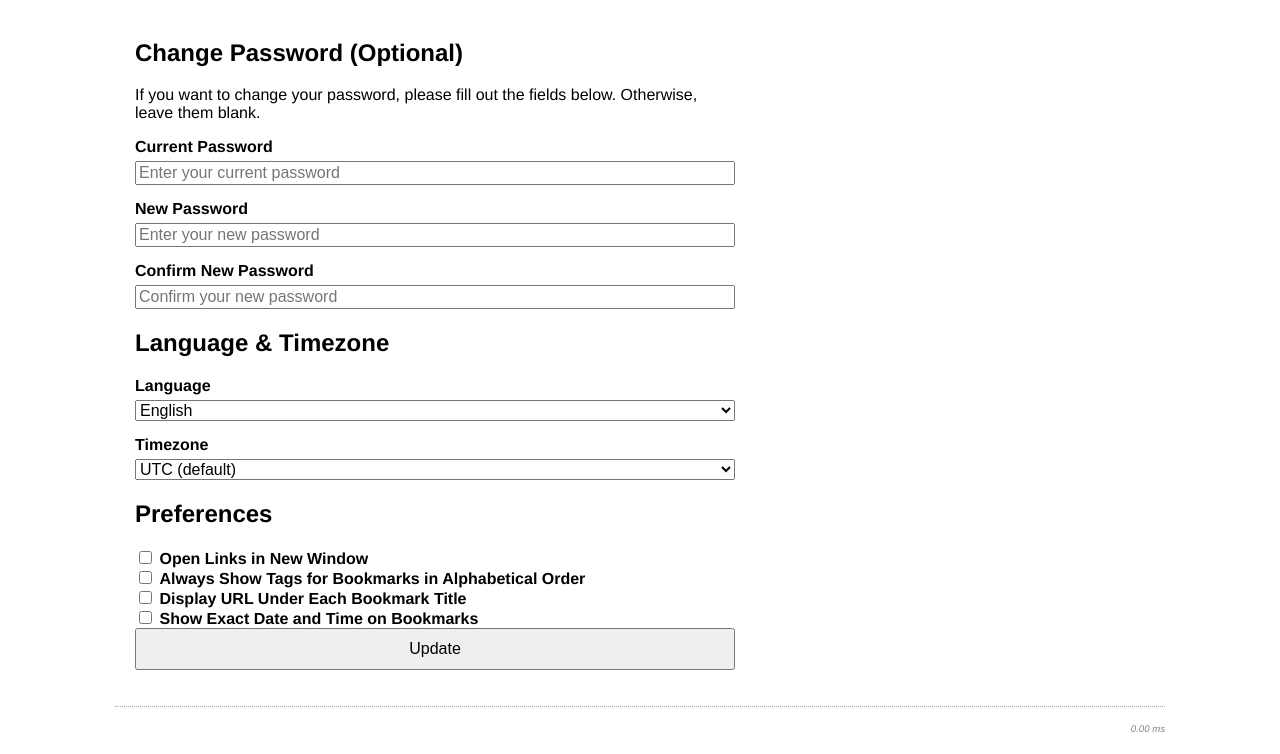
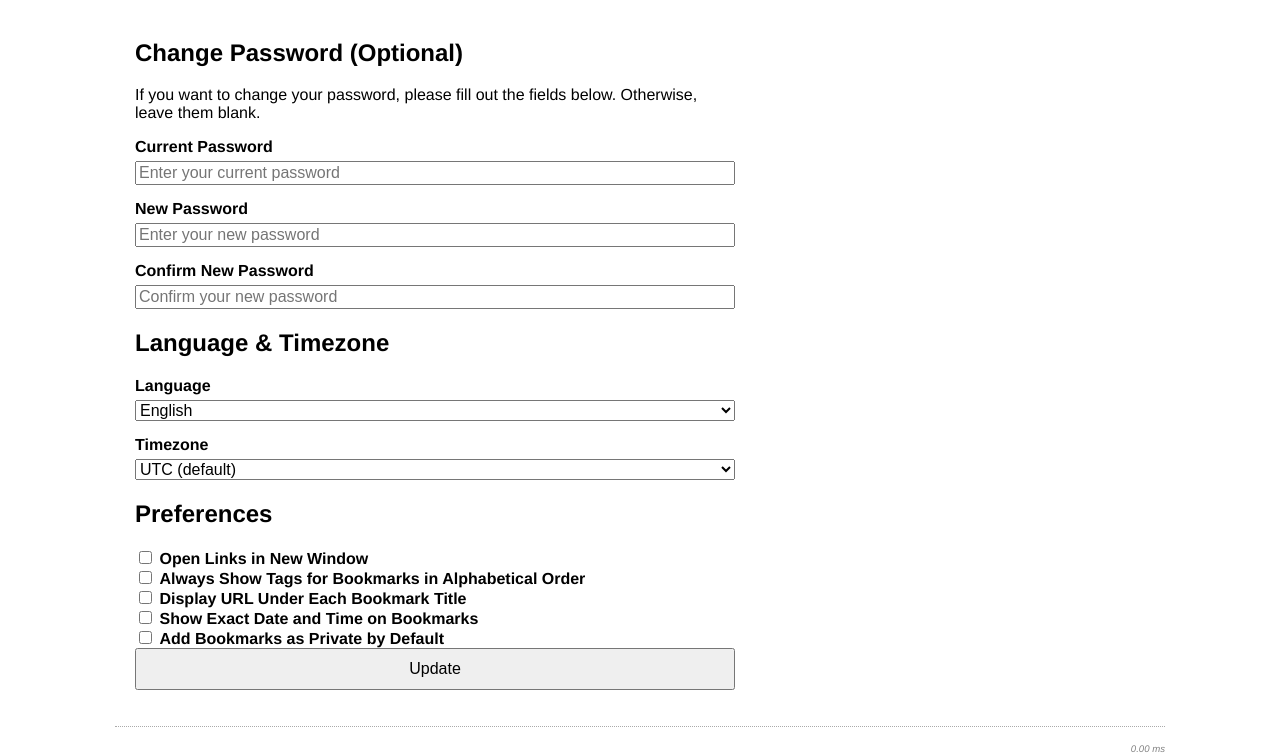
Before and after one commit to mileswilsondc/pin, a Flask app: page /preferences in a window 1280 px wide. Shown: the part 70-824 px from the top of the page. Before the commit the page ends 802 px from the top, so only its background shows below. Run offline with Flask 3, Linux system fonts and the light colour scheme; the visitor is signed in with stand-in values (Sample User, id 1).

Commit message:
Add private-by-default userpreference

```diff
--- a/app.py
+++ b/app.py
@@ -98,21 +98,28 @@ def logout():
 def submit_link():
     form = LinkForm()
 
-    # Pre-fill form fields from query parameters if available
     if request.method == 'GET':
+        # Pre-fill form fields from query parameters if available
         url = request.args.get('url')
         title = request.args.get('title')
-        tags = request.args.get('tags')  # Add this line to retrieve tags
+        tags = request.args.get('tags')
         read_later = request.args.get('read_later')
+        private_param = request.args.get('private')
 
         if url:
             form.url.data = unquote(url)
         if title:
             form.title.data = unquote(title)
         if tags:
-            form.tags.data = unquote(tags)  # Pre-fill tags
+            form.tags.data = unquote(tags)
         if read_later and read_later.lower() == 'true':
             form.read_later.data = True
+
+        if private_param is not None:
+            form.private.data = private_param.lower() == 'true'
+        else:
+            # Set 'private' based on user preference
+            form.private.data = current_user.add_bookmarks_private_by_default
 
     if form.validate_on_submit():
         # Create a new Link instance
--- a/templates/preferences.html
+++ b/templates/preferences.html
@@ -132,10 +132,10 @@
             {{ form.show_exact_datetime_on_bookmarks.label(class="form-label") }}
         </div>
 
-        <!-- <div class="form-checkbox">
+        <div class="form-checkbox">
             {{ form.add_bookmarks_private_by_default() }}
             {{ form.add_bookmarks_private_by_default.label(class="form-label") }}
-        </div> -->
+        </div>
 
         <!-- <div class="form-checkbox">
             {{ form.enable_public_profile() }}
@@ -147,10 +147,6 @@
             {{ form.enable_privacy_mode.label(class="form-label") }}
         </div> -->
 
-        <!-- <div class="form-group">
-            {{ form.submit(class="form-button") }}
-        </div> -->
-
         <div class="form-group">
             {{ form.submit(class="form-button") }}
         </div>
```
